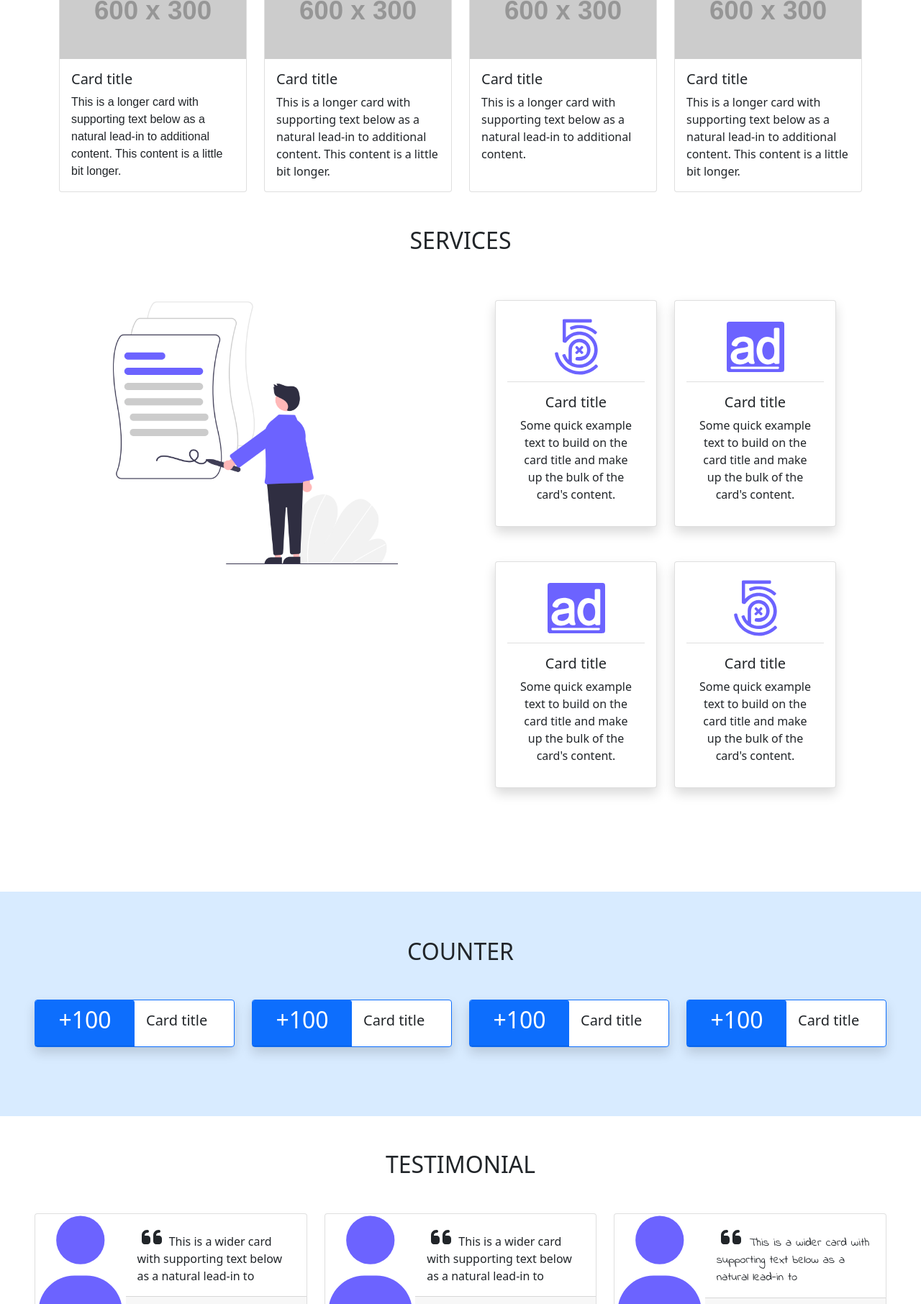
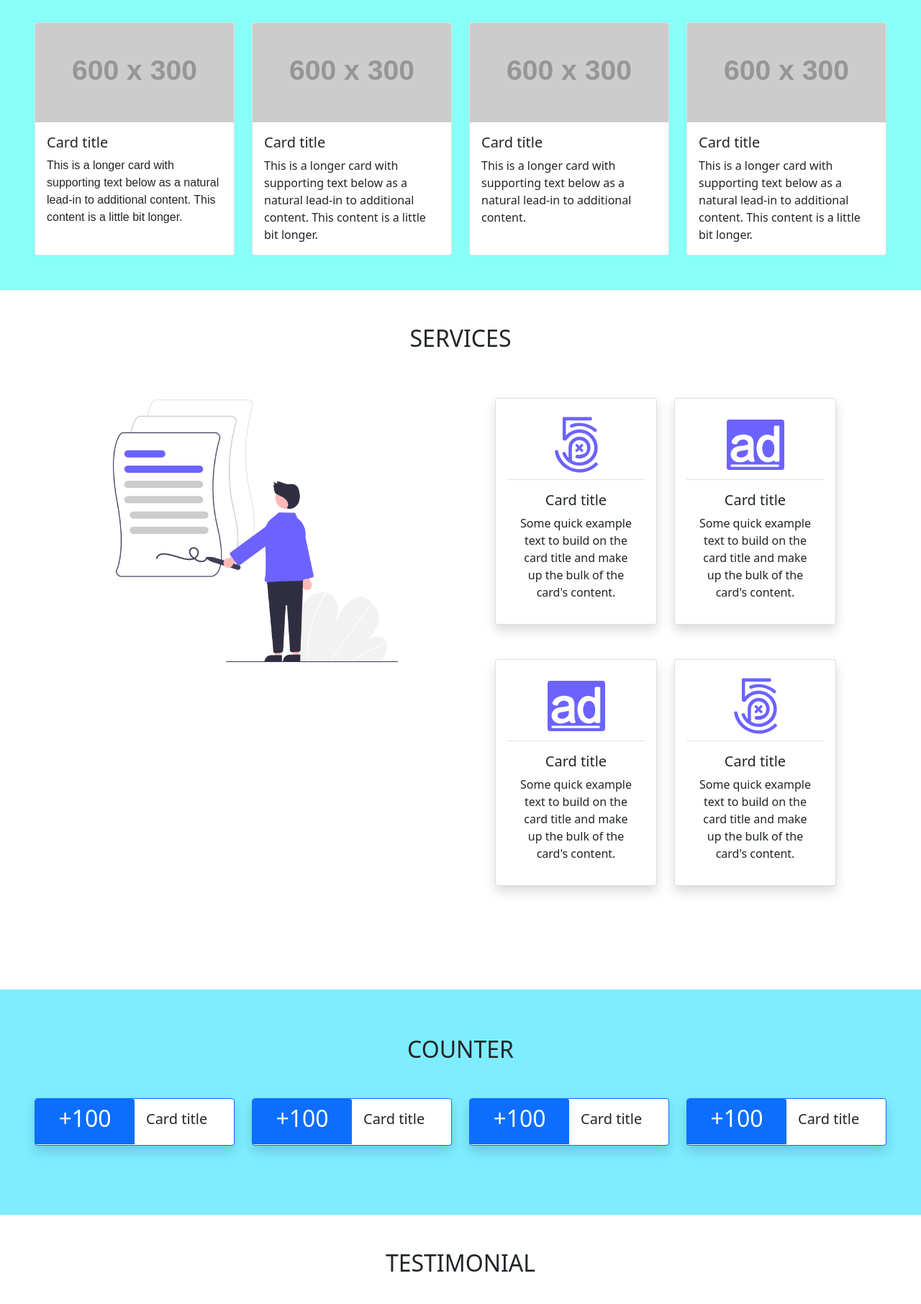
Before and after one commit to official-akshayjadhav/clinicWebApp, a plain HTML site: page index.html in a window 1280 px wide. Shown: the part 636-2448 px from the top of the page at 72% size. Drawn offline with nearby package versions, Linux system fonts and the light colour scheme; placeholder pictures from the web are drawn by us.

Commit message:
applied color theme

```diff
--- a/index.html
+++ b/index.html
@@ -32,8 +32,8 @@
                         height="24"
                     />
                     <a href="ìndex.html" class="navbar-brand h1"
-                        >&nbsp;&nbsp;My Clinic</a
-                    >
+                        >&nbsp;&nbsp;My Clinic
+                    </a>
                     <button
                         class="navbar-toggler"
                         type="button"
@@ -56,7 +56,9 @@
                                 >
                             </li>
                             <li class="nav-item">
-                                <a class="nav-link" href="#">Contact us</a>
+                                <a class="nav-link" href="contactUs.html"
+                                    >Contact us</a
+                                >
                             </li>
                             <li class="nav-item">
                                 <a class="nav-link" href="#"
@@ -191,13 +193,13 @@
             </div>
 
             <!-- features -->
-            <section class="container mb-5">
-                <h2 class="text-center mt-5 mb-3 QuickSand">FEATURES</h2>
+            <section class="p-5 mb-5" style="background-color: #88fff7">
+                <h2 class="text-center mt-5 mb-5 QuickSand">FEATURES</h2>
                 <div class="row row-cols-1 row-cols-md-2 g-4">
                     <div class="col-6 col-lg-3">
                         <div class="card h-100">
                             <img
-                                src="https://dummyimage.com/600x300/f20cf2/fff"
+                                src="https://dummyimage.com/600x300/7C83FD/fff"
                                 class="card-img-top"
                                 alt="..."
                             />
@@ -215,7 +217,7 @@
                     <div class="col-6 col-lg-3">
                         <div class="card h-100">
                             <img
-                                src="https://dummyimage.com/600x300/73ff7a/fff"
+                                src="https://dummyimage.com/600x300/7C83FD/fff"
                                 class="card-img-top"
                                 alt="..."
                             />
@@ -233,7 +235,7 @@
                     <div class="col-6 col-lg-3">
                         <div class="card h-100">
                             <img
-                                src="https://dummyimage.com/600x300/f20cf2/fff"
+                                src="https://dummyimage.com/600x300/7C83FD/fff"
                                 class="card-img-top"
                                 alt="..."
                             />
@@ -250,7 +252,7 @@
                     <div class="col-6 col-lg-3">
                         <div class="card h-100">
                             <img
-                                src="https://dummyimage.com/600x300/73ff7a/fff"
+                                src="https://dummyimage.com/600x300/7C83FD/fff"
                                 class="card-img-top"
                                 alt="..."
                             />
@@ -399,7 +401,7 @@
             </section>
 
             <!-- counter -->
-            <section class="mb-5 p-5" style="background-color: #0d86fd29">
+            <section class="mb-5 p-5" style="background-color: #7dedff">
                 <h2 class="text-center mt-3 mb-5">COUNTER</h2>
                 <div class="row">
                     <div class="col-6 col-lg-3">
@@ -544,7 +546,7 @@
                                             m-auto
                                             p-auto
                                         "
-                                        style="color: #6c63ff"
+                                        style="color: #96baff"
                                     ></i>
                                 </div>
                                 <div class="col-md-8">
@@ -581,7 +583,7 @@
                                             m-auto
                                             p-auto
                                         "
-                                        style="color: #6c63ff"
+                                        style="color: #96baff"
                                     ></i>
                                 </div>
                                 <div class="col-md-8">
@@ -618,7 +620,7 @@
                                             m-auto
                                             p-auto
                                         "
-                                        style="color: #6c63ff"
+                                        style="color: #96baff"
                                     ></i>
                                 </div>
                                 <div class="col-md-8">
```
